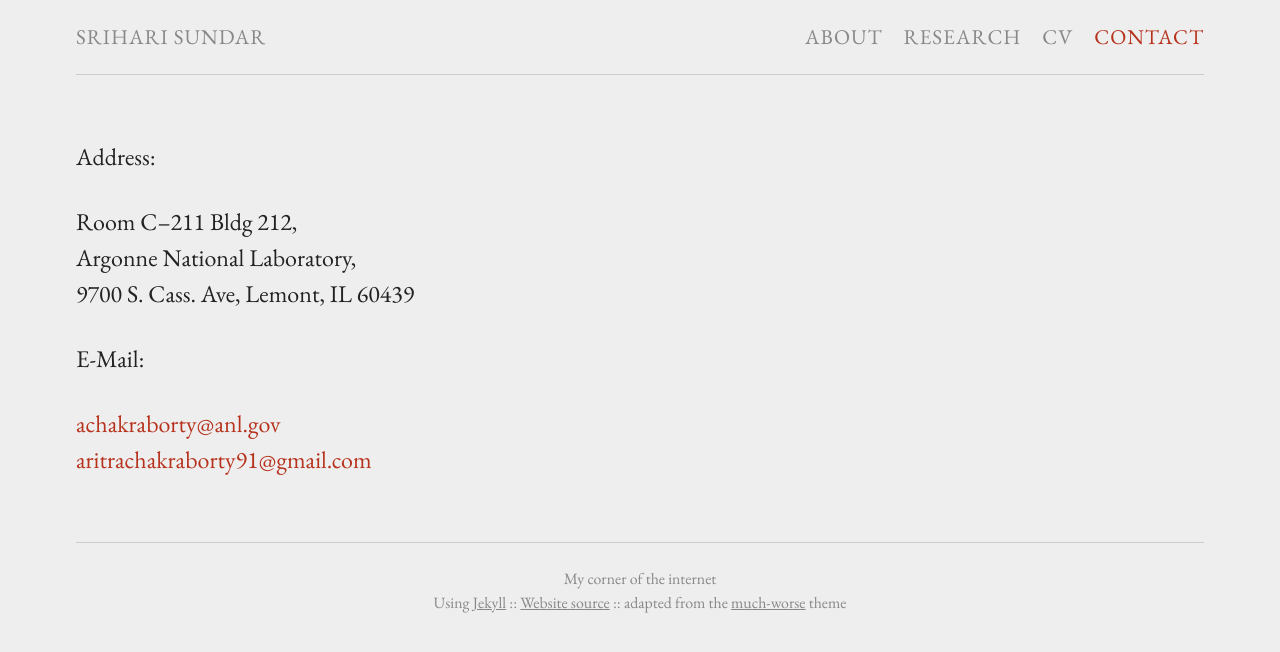
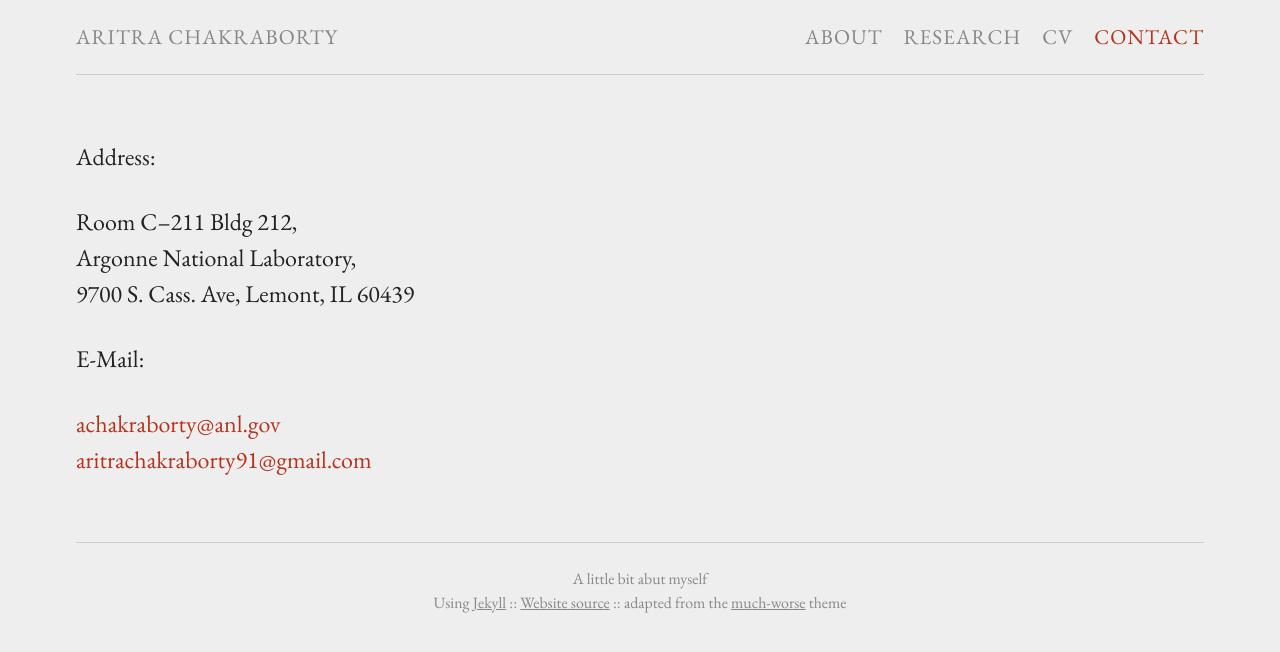
Before and after one commit to chakra34/chakra34.github.io, a Jekyll site: the page built from contact.md, in a window 1280 px wide. Shown: the top 652 px of the page. Built offline with Jekyll 4.4.1, drawn with Linux system fonts in a browser that asks for light colours.

Commit message:
correct stuff

```diff
--- a/_config.yml
+++ b/_config.yml
@@ -1,11 +1,11 @@
-title: Srihari Sundar
-description: My corner of the internet
-sourcecode: "https://github.com/sriharisundar/sriharisundar.github.io"
+title: Aritra Chakraborty
+description: A little bit abut myself
+sourcecode: "https://github.com/chakra34/chakra34.github.io"
 
 permalink: blog/:year/:month/:day/:title
 exclude: ["Makefile", "README.md"]
 
-url: "http://sriharisundar.github.io"     # the base hostname & protocol for your site
+url: "http://chakra34.github.io"     # the base hostname & protocol for your site
 baseurl: ""                   # the subpath of your site, e.g. /blog
 
 author:
```
